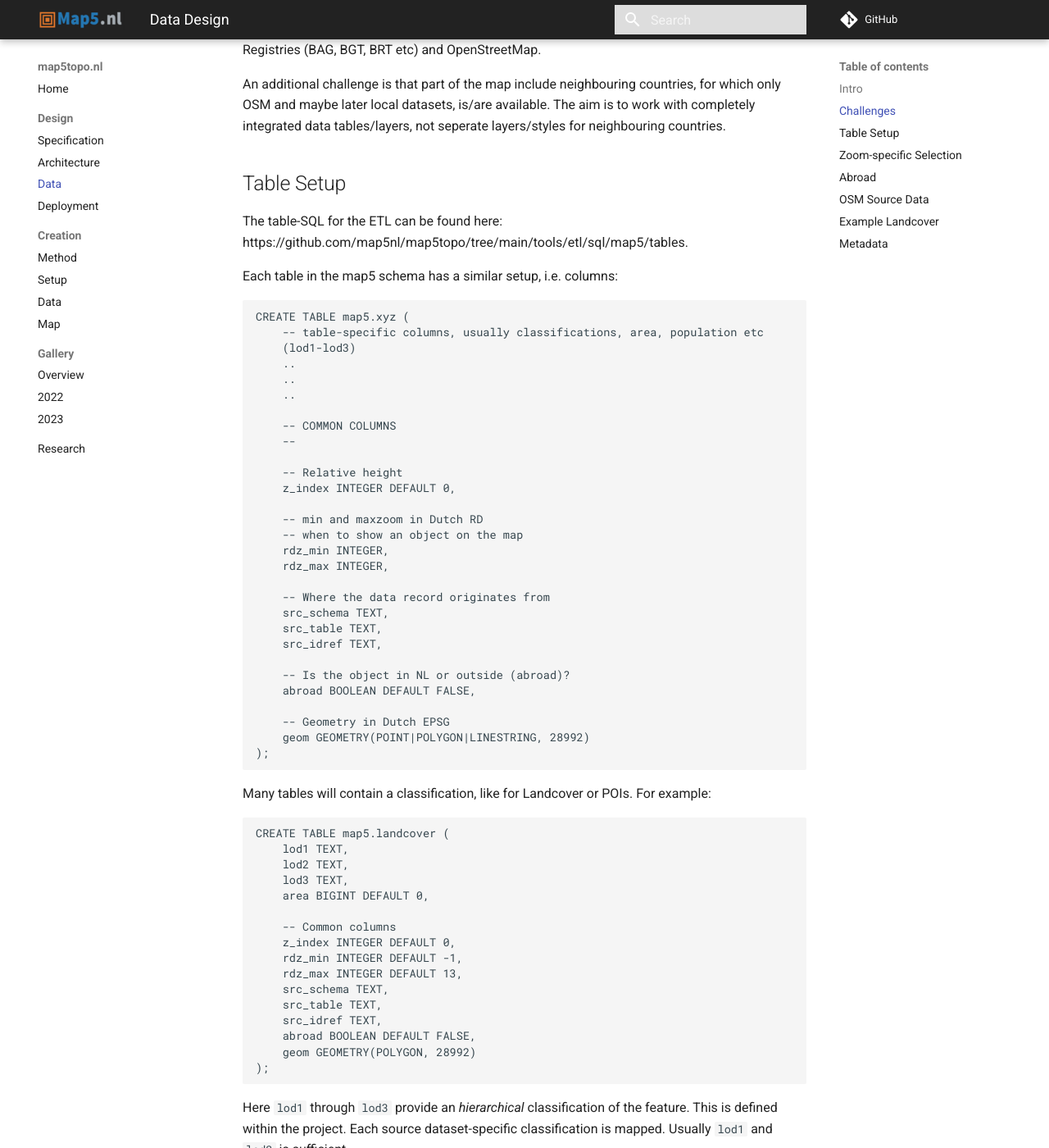
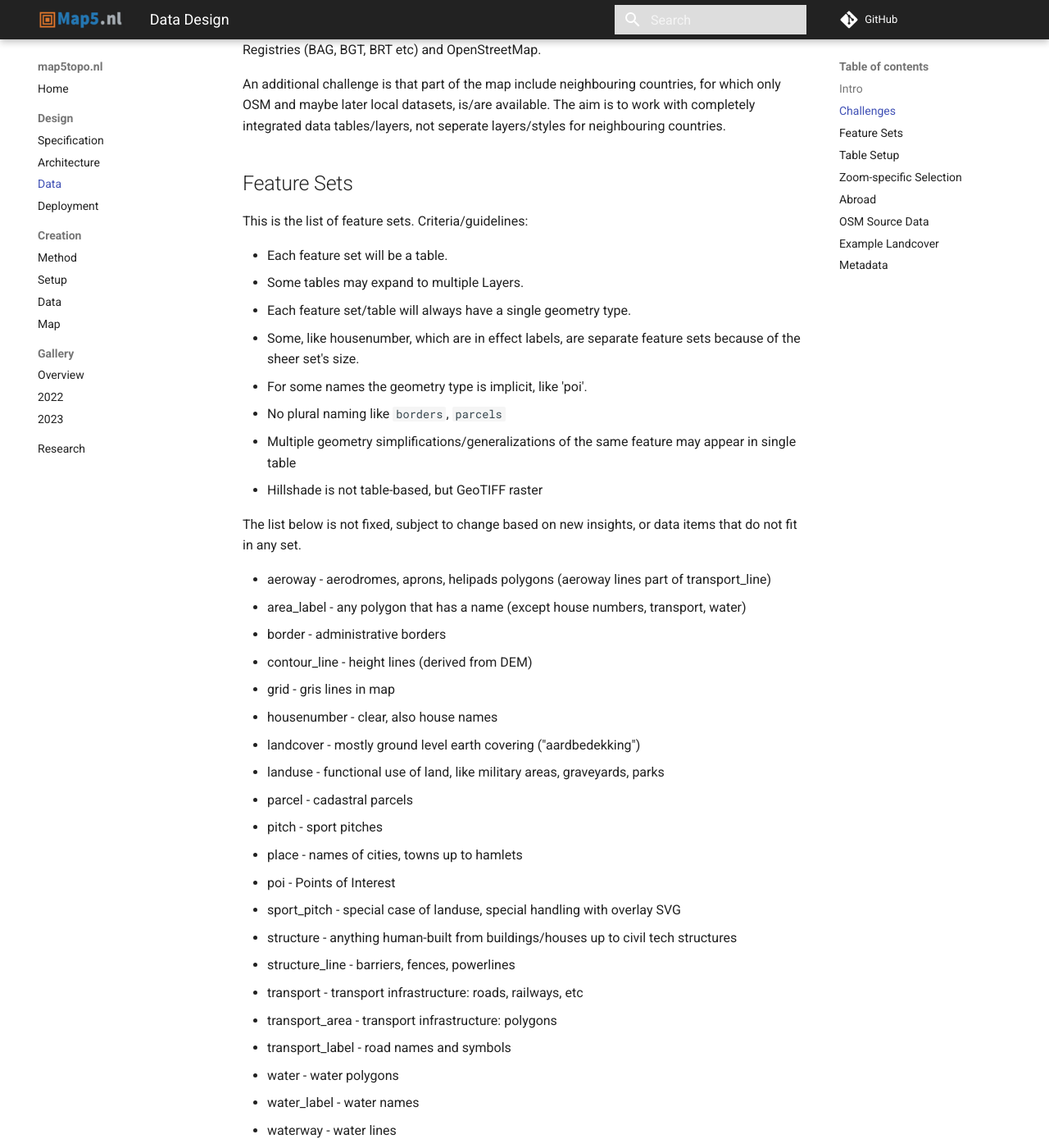
Before and after one commit to map5nl/map5topo.nl, an MkDocs documentation site: the page built from docs/src/design/data.md, in a window 1280 px wide and 1400 px high, scrolled down 744 px. Shown: the whole window at 82% size. Built offline with MkDocs 1.6.1 and Material for MkDocs 9.7.7, drawn with Linux system fonts in a browser that asks for light colours; comment, search, counter and statistics services are not loaded; some of the changed text lies outside the part shown.

Commit message:
list of feature sets for discussion

````diff
--- a/docs/src/design/data.md
+++ b/docs/src/design/data.md
@@ -33,6 +33,49 @@ the extra challenge here is that completely disjunct datasets are used: Dutch Ke
 An additional challenge is that part of the map include neighbouring countries, for which only OSM
 and maybe later local datasets, is/are available. The aim is to work with completely integrated
 data tables/layers, not seperate layers/styles for neighbouring countries.
+
+## Feature Sets
+
+This is the list of feature sets. Criteria/guidelines:
+
+* Each feature set will be a table.
+* Some tables may expand to multiple Layers.
+* Each feature set/table will always have a single geometry type.
+* Some, like housenumber, which are in effect labels, are separate feature sets because of the sheer set's size.
+* For some names the geometry type is implicit, like 'poi'.
+* No plural naming like `borders`, `parcels`
+* Multiple geometry simplifications/generalizations of the same feature may appear in single table
+* Hillshade is not table-based, but GeoTIFF raster
+
+The list below is not fixed, subject to change based on new insights, or data items that do not
+fit in any set.
+
+* aeroway   - aerodromes, aprons, helipads polygons (aeroway lines part of transport_line)
+* area_label - any polygon that has a name (except house numbers, transport, water)
+* border  - administrative borders
+* contour_line - height lines (derived from DEM)
+* grid  - gris lines in map
+* housenumber  - clear, also house names
+* landcover  - mostly ground level earth covering ("aardbedekking")
+* landuse  - functional use of land, like military areas, graveyards, parks
+* parcel - cadastral parcels
+* pitch - sport pitches
+* place - names of cities, towns up to hamlets
+* poi - Points of Interest
+* sport_pitch - special case of landuse, special handling with overlay SVG
+* structure  - anything human-built from buildings/houses up to civil tech structures
+* structure_line    - barriers, fences, powerlines
+* transport         - transport infrastructure: roads, railways, etc
+* transport_area    - transport infrastructure: polygons
+* transport_label   - road names and symbols
+* water - water polygons
+* water_label  - water names
+* waterway - water lines
+
+Discussion:
+
+* `aeroway` like aerodromes (polygon) is always a separate feature set, why? Could be in `transport_area`.
+* to add to this: aeroway lines are part of `tranport_line`
 
 ## Table Setup
 
@@ -124,9 +167,9 @@ data for a single feature type, usually a layer, is not spread over multiple tab
 For example a VIEW for low-zoom Terrain:
 
 ```
-CREATE VIEW map5.terrain_z0_z3 AS SELECT
+CREATE VIEW map5.landcover_z0_z3 AS SELECT
    lc.*
-FROM map5.terrain lc WHERE lc.rdz_min >= 0 AND lc.rdz_max <= 3;
+FROM map5.landcover lc WHERE lc.rdz_min >= 0 AND lc.rdz_max <= 3;
 
 ```
 
````
